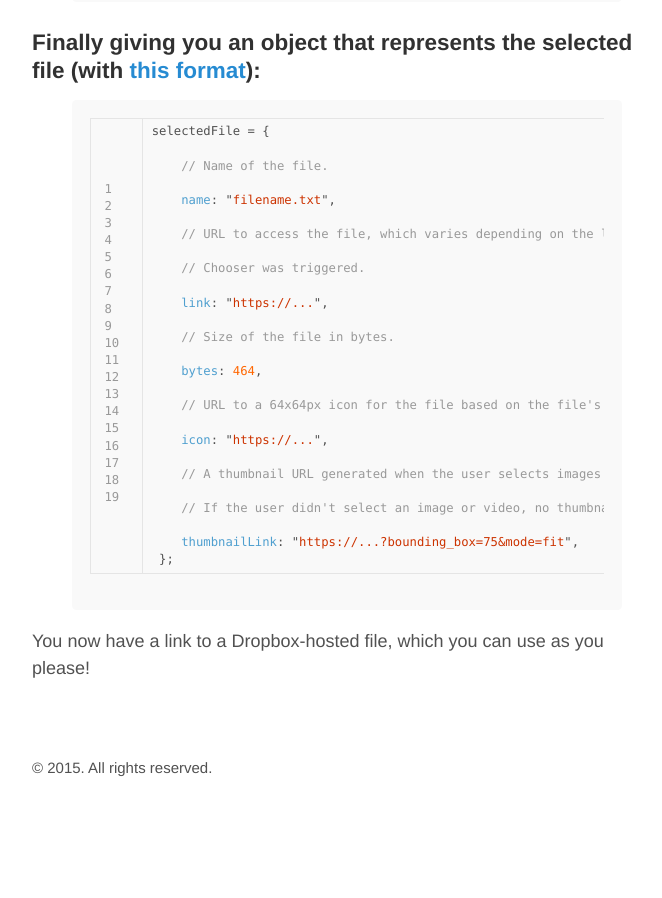
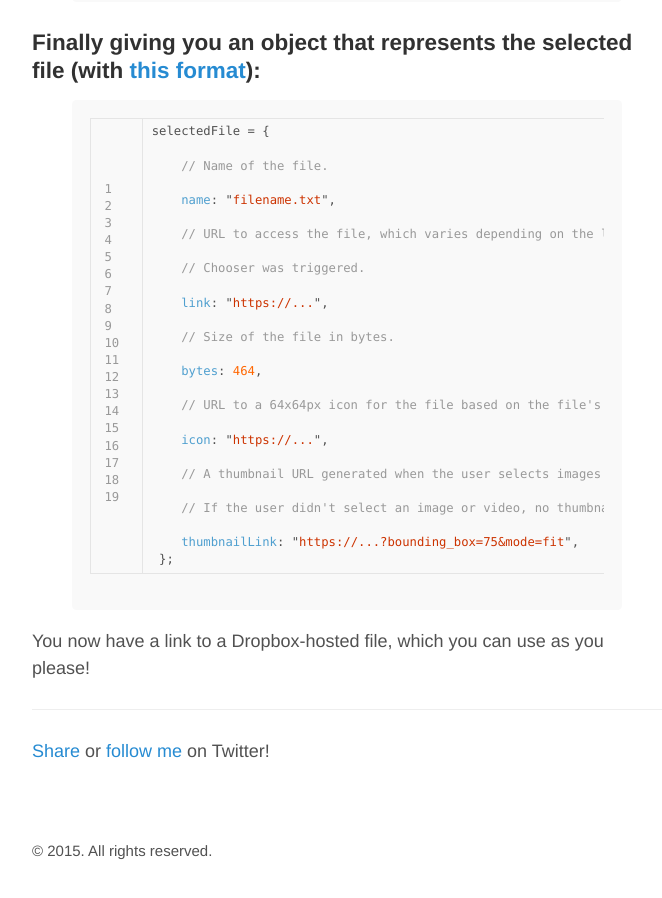
Before and after one commit to pauljandrew/pauljandrew.github.io, a Jekyll site: the page built from _posts/2015-07-06-ionic-dropbox-integration.md, in a window 1280 px wide and 900 px high, scrolled down 1827 px. Shown: the whole window, without its empty margins (293-955 px from the left). Built offline with Jekyll 4.4.1, drawn with Linux system fonts in a browser that asks for light colours; before the commit the page ends 2644 px from its top, so only the background shows below that.

Commit message:
Add Twitter signature

```diff
--- /dev/null
+++ b/_includes/twitter_plug.html
@@ -0,0 +1,8 @@
+-----
+
+<a href="https://twitter.com/intent/tweet?url={{ site.url }}{{ page.url }}&text={{ page.title }}&via=paujaman"
+   target="_blank">
+  Share</a>
+or
+<a href="https://twitter.com/paujaman">
+  follow me</a> on Twitter!
--- a/_posts/2015-07-06-ionic-dropbox-integration.md
+++ b/_posts/2015-07-06-ionic-dropbox-integration.md
@@ -85,3 +85,5 @@ selectedFile = {
 {% endhighlight %}
 
 You now have a link to a Dropbox-hosted file, which you can use as you please!
+
+{% include twitter_plug.html %}
```
